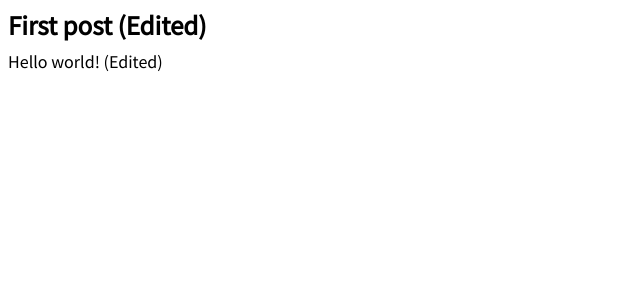
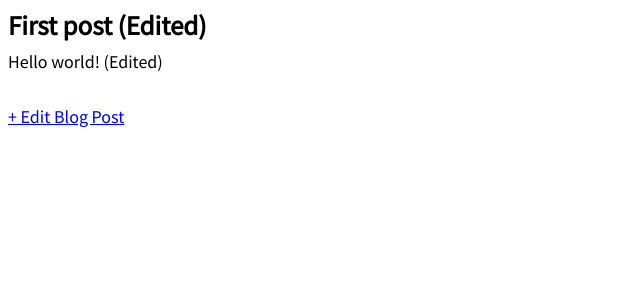
Before and after one commit to bick-jp/blog-app, a Django app: page /post/1/ in a window 1280 px wide. Shown: the part 126-426 px from the top of the page, without its empty margins (0-640 px from the left). Run offline with Django 3.2, Linux system fonts and the light colour scheme; data comes from the database, SQL or seed files in the repository; both versions use the stored data as it was after the commit.

Commit message:
done edit view

```diff
--- a/blog/urls.py
+++ b/blog/urls.py
@@ -1,8 +1,14 @@
 from django.urls import path
 
-from .views import BlogListView, BlogDetailView, BlogCreateView
+from .views import (
+    BlogListView,
+    BlogDetailView,
+    BlogCreateView,
+    BlogUpdateView,
+)
 
 urlpatterns = [
+    path('post/<int:pk>/edit/', BlogUpdateView.as_view(), name='post_edit'),
     path('post/new', BlogCreateView.as_view(), name='post_new'),
     path('post/<int:pk>/', BlogDetailView.as_view(), name='post_detail'),
     path('', BlogListView.as_view(), name='home'),
--- a/blog/views.py
+++ b/blog/views.py
@@ -1,5 +1,5 @@
 from django.views.generic import ListView, DetailView
-from django.views.generic.edit import CreateView
+from django.views.generic.edit import CreateView, UpdateView
 
 from .models import Post
 
@@ -16,3 +16,8 @@ class BlogCreateView(CreateView):
     model = Post
     template_name = 'post_new.html'
     fields = ['title', 'author', 'body']
+
+class BlogUpdateView(UpdateView):
+    model = Post
+    template_name = 'post_edit.html'
+    fields = ['title', 'body']
--- a/templates/post_detail.html
+++ b/templates/post_detail.html
@@ -6,4 +6,6 @@
         <p>{{ post.body }}</p>
     </div>
 
+    <a href="{% url 'post_edit' post.pk %}">+ Edit Blog Post</a>
+
 {% endblock content %}
```
Also changed, not shown: templates/post_edit.html (added, +10 -0 lines), blog/models.py (line endings or trailing spaces), db.sqlite3.
